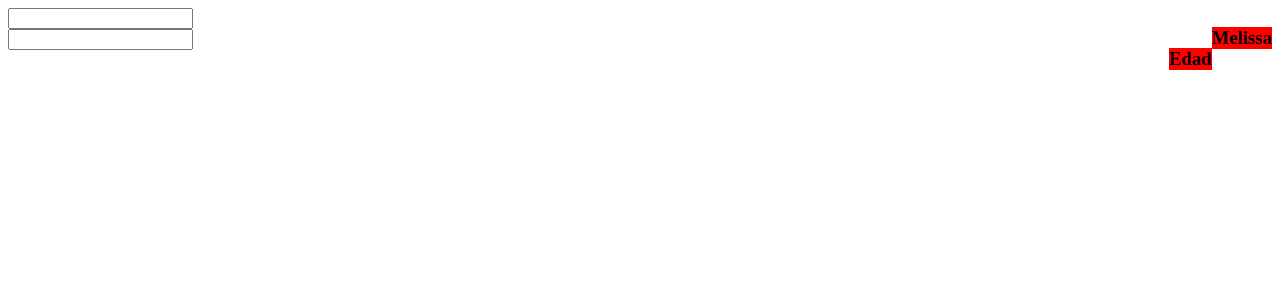
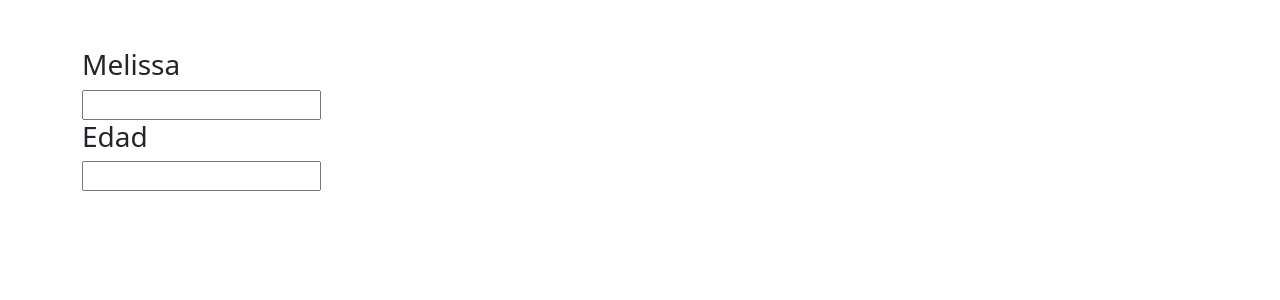
Before and after one commit to RichLeonC/SistemaDeEducacionBD, a React (Create React App) app in the folder sist-gestion-educativo/: page / in a window 1280 px wide. Shown: the top 300 px of the page. Built offline with nearby package versions, Linux system fonts and the light colour scheme.

Commit message:
CSS
Se agrego un link de CSS  en index.html para poder mover los textos de posicion

```diff
--- a/sist-gestion-educativo/public/index.html
+++ b/sist-gestion-educativo/public/index.html
@@ -5,7 +5,8 @@
 
     <title>Sistema Gestion Educativo</title>
   </head>
-  <body>
+  <link href="https://cdn.jsdelivr.net/npm/bootstrap@5.1.1/dist/css/bootstrap.min.css" rel="stylesheet" integrity="sha384-F3w7mX95PdgyTmZZMECAngseQB83DfGTowi0iMjiWaeVhAn4FJkqJByhZMI3AhiU" crossorigin="anonymous">
+  <body bgcolor="7e71aa">
     <noscript>You need to enable JavaScript to run this app.</noscript>
     <div id="root"></div>
     <!--
--- a/sist-gestion-educativo/src/App.js
+++ b/sist-gestion-educativo/src/App.js
@@ -6,7 +6,7 @@
 class App extends Component{
     render(){
         return(
-            <div>
+            <div className = "container mt-5">
                 <Registro myText = "Melissa"/>
                 <Registro myText = "Edad"/>
             </div>
--- a/sist-gestion-educativo/src/Componentes/Registro.css
+++ b/sist-gestion-educativo/src/Componentes/Registro.css
@@ -1,4 +1,4 @@
 .red{
-    background: red;
-    float: right;
+    background: #7e71aa;
+
 }
--- a/sist-gestion-educativo/src/Componentes/Registro.js
+++ b/sist-gestion-educativo/src/Componentes/Registro.js
@@ -5,12 +5,10 @@
     render(){
         return(
             <div>
-                <h3 className ="red">
+                <h3>
                     {this.props.myText}
                 </h3>
                 <input type = "text"/>
-
-
 
             </div>
         )
```
